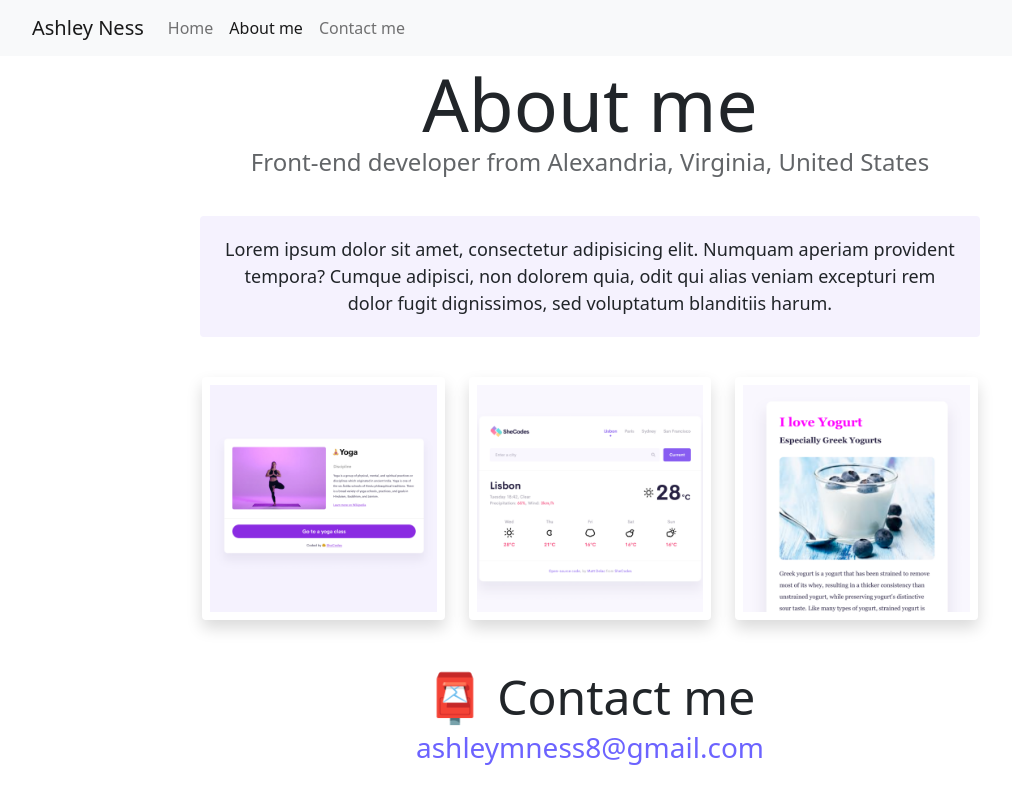
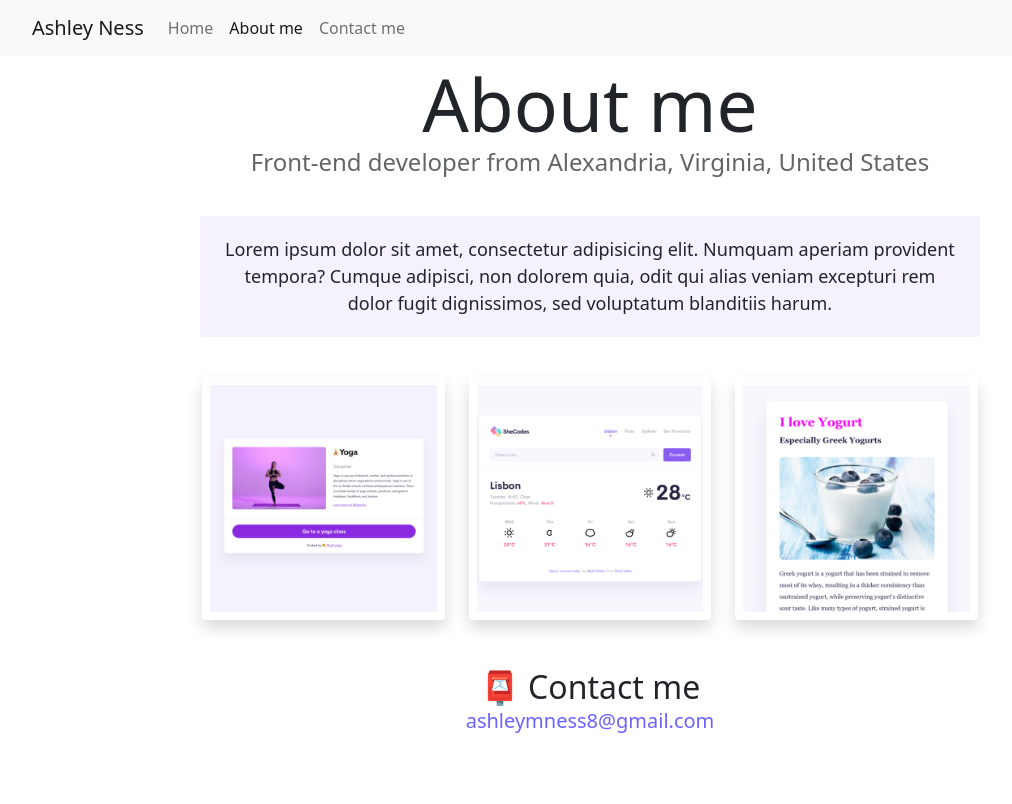
Before and after one commit to AshleyN37/week-3-responsive-homework, a plain HTML site: page about.html in a window 1280 px wide. Shown: the whole page, without its empty margins (50-1062 px from the left). Drawn offline with nearby package versions, Linux system fonts and the light colour scheme.

Commit message:
Adjusted font size on contact me section

```diff
--- a/about.html
+++ b/about.html
@@ -63,7 +63,7 @@
         </div>
     </div>
     <div id="contact" class="mt-5">
-        <h2 class="text-center">📮 Contact me</h2>
+        <h2 class="text-center contact">📮 Contact me</h2>
         <a href="mailto:[email]" class="email-link"> ashleymness8@gmail.com</a>
     </div>
 </body>
--- a/src/styles.css
+++ b/src/styles.css
@@ -82,8 +82,11 @@ p {
   display: flex;
   justify-content: center;
   color: var(--primary-color);
-  font-size: 28px;
+  font-size: 20px;
   text-decoration: none;
+}
+.contact {
+  font-size: 32px;
 }
 
 .email-link:hover {
@@ -119,3 +122,6 @@ p {
     display: flex;
   }
 }
+.primary-link:hover {
+  background-color: #817be7;
+}
```
